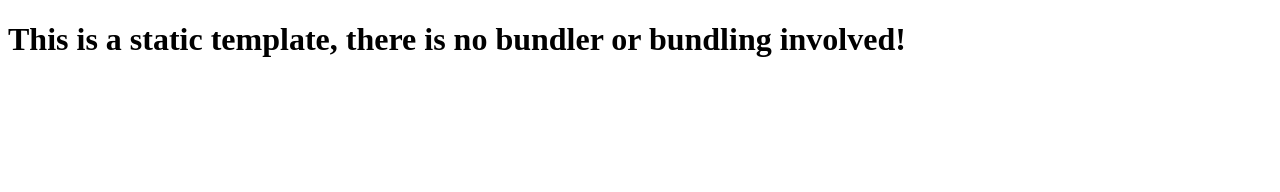
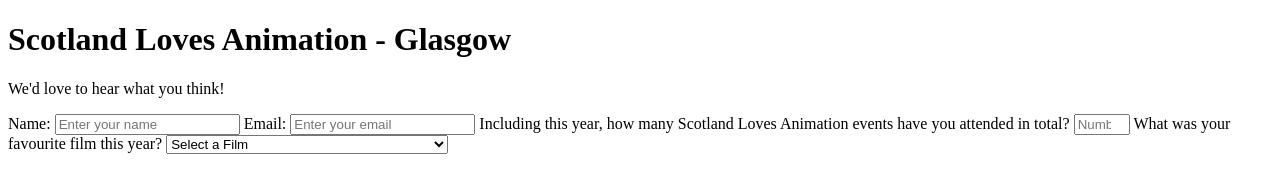
Before and after one commit to mochi-mallard/CYF-SurveyForm, a website: page index.html in a window 1280 px wide. Drawn offline with Linux system fonts and the light colour scheme.

Commit message:
Added to index.html Added a title, text, and some form fields.

```diff
--- a/index.html
+++ b/index.html
@@ -1,12 +1,60 @@
 <!DOCTYPE html>
 <html lang="en">
   <head>
-    <meta charset="UTF-8">
-    <meta name="viewport" content="width=device-width, initial-scale=1.0">
-    <meta http-equiv="X-UA-Compatible" content="ie=edge">
-    <title>Static Template</title>
+    <meta charset="UTF-8" />
+    <meta name="viewport" content="width=device-width, initial-scale=1.0" />
+    <meta http-equiv="X-UA-Compatible" content="ie=edge" />
+    <title>Survey Form Project</title>
   </head>
   <body>
-    <h1>This is a static template, there is no bundler or bundling involved!</h1>
+    <h1 id="title">Scotland Loves Animation - Glasgow</h1>
+    <p id="description">We'd love to hear what you think!</p>
+
+    <form id="survey-form">
+      <label for="name" id="name-label">Name:</label>
+      <input
+        type="text"
+        id="name"
+        name="name"
+        class="form-input"
+        placeholder="Enter your name"
+        required
+      />
+
+      <label for="email" id="email-label">Email:</label>
+      <input
+        type="email"
+        id="email"
+        name="email"
+        class="form-input"
+        placeholder="Enter your email"
+        required
+      />
+
+      <label for="number" id="number-label"
+        >Including this year, how many Scotland Loves Animation events have you attended in total?</label
+      >
+      <input
+        type="number"
+        id="number"
+        name="events-attended"
+        class="form-input"
+        placeholder="Number of events you have attended"
+        min="0"
+        max="11"
+      />
+
+      <label for"" id="">What was your favourite film this year?</label>
+      <select name="films" id="films-dropdown">
+        <option disabled selected value>Select a Film</option>
+        <option value="Lupin III: The First">Lupin III: The First</option>
+        <option value="Shirobako: The Movie">Shirobako: The Movie</option>
+        <option value="Pompo the Cinephile">Pompo the Cinephile</option>
+        <option value="Sing a Bit of Harmony">Sing a Bit of Harmony</option>
+        <option value="Fortune Favours Lady Nikuko">Fortune Favours Lady Nikuko</option>
+        <option value="Looking for Magical Doremi">Looking for Magical Doremi</option>
+        <option value="Knights of Sidonia: Love Woven in the Stars">Knights of Sidonia: Love Woven in the Stars</option>
+        <option value="The Deer King">The Deer King</option>
+    </form>
   </body>
 </html>
```
